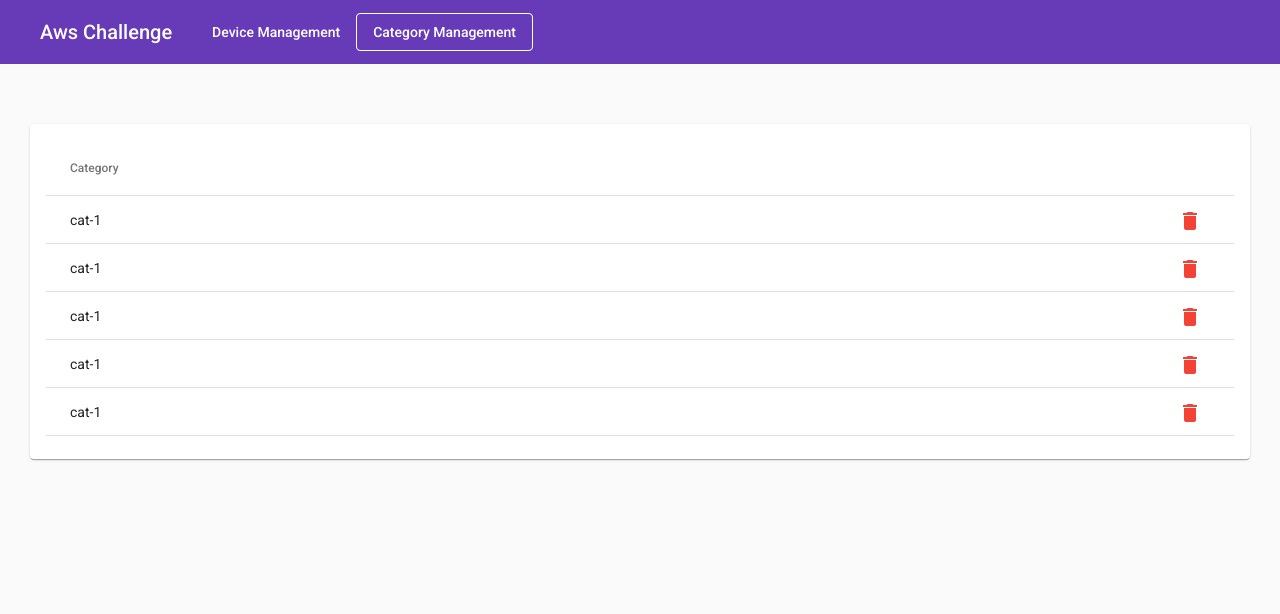
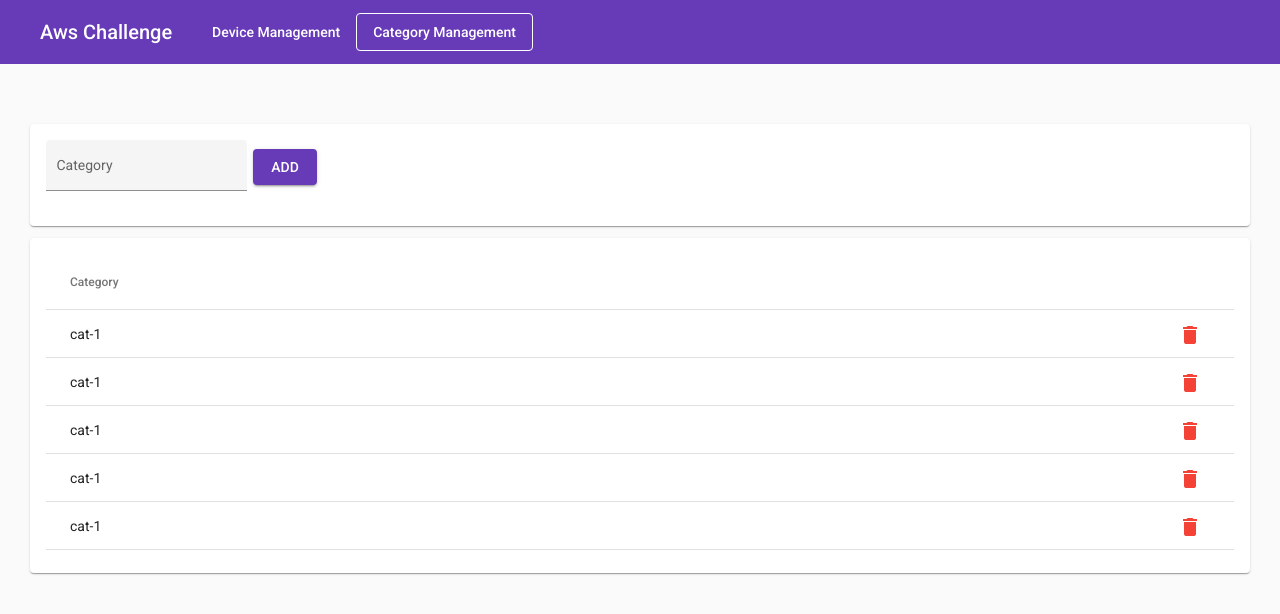
Before and after one commit to JonathasNascimento/aws-challenge-frontend, an Angular app: page /categories in a window 1280 px wide. Shown: the top 614 px of the page. Built offline with nearby package versions, Linux system fonts and the light colour scheme.

Commit message:
added fields to category registration

```diff
--- a/src/app/categories/categories.component.html
+++ b/src/app/categories/categories.component.html
@@ -1 +1,4 @@
-<app-category-list></app-category-list>
+<div fxLayout="column" fxLayoutGap="12px">
+  <app-category-registration></app-category-registration>
+  <app-category-list></app-category-list>
+</div>
--- a/src/app/categories/category-registration/category-registration.component.css
+++ b/src/app/categories/category-registration/category-registration.component.css
@@ -0,0 +1,4 @@
+.card-buttons {
+  align-self: center;
+  margin-top: -16px;
+}
--- a/src/app/categories/category-registration/category-registration.component.html
+++ b/src/app/categories/category-registration/category-registration.component.html
@@ -1 +1,19 @@
-<p>category-registration works!</p>
+<mat-card class="container">
+  <mat-card-content>
+    <form>
+      <div fxLayout="row" fxLayoutGap="6px">
+
+        <mat-form-field appearance="fill">
+          <mat-label>Category</mat-label>
+          <input matInput maxlength="128">
+        </mat-form-field>
+
+        <div class="card-buttons">
+          <button type="button" mat-button mat-raised-button color="primary">
+            ADD
+          </button>
+        </div>
+      </div>
+    </form>
+  </mat-card-content>
+</mat-card>
```
